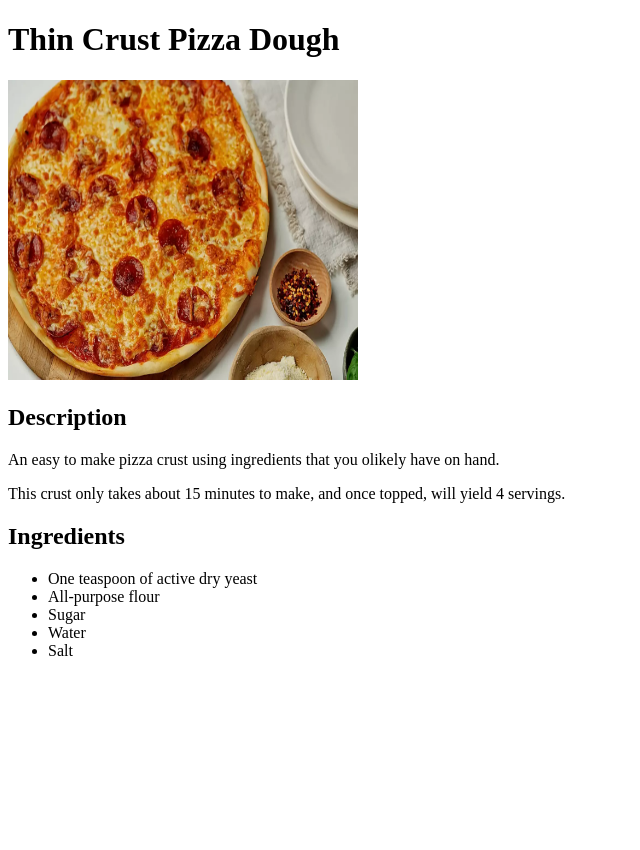
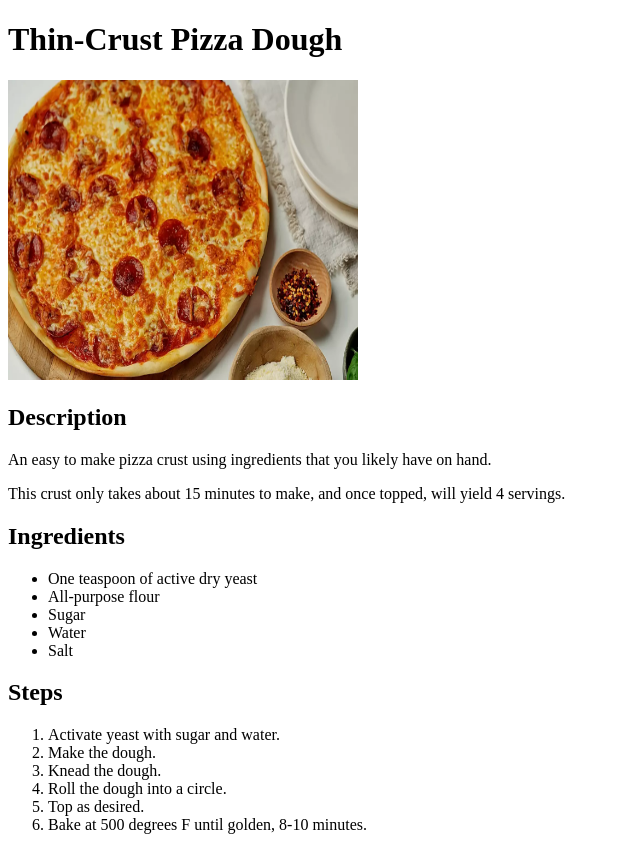
Before and after one commit to rootgm/odin-recipes, a plain HTML site: page recipes/pizza.html in a window 1280 px wide. Shown: the whole page, without its empty margins (0-640 px from the left). Before the commit the page ends 800 px from the top, so only its background shows below. Drawn offline with Linux system fonts and the light colour scheme.

Commit message:
Add steps to pizza.html

```diff
--- a/recipes/pizza.html
+++ b/recipes/pizza.html
@@ -4,18 +4,18 @@
 
     <head>
         <meta charset="UTF-8">
-        <title>Thin Crust Pizza Dough</title>
+        <title>Thin-Crust Pizza Dough</title>
     </head>
 
     <body>
 
-        <h1>Thin Crust Pizza Dough</h1>
+        <h1>Thin-Crust Pizza Dough</h1>
 
         <img src="../img/thincrustpizza.jpeg" alt="An unsliced, thincrust pepperoni pizza." height="300" width="350">
 
         <h2>Description</h2>
 
-        <p>An easy to make pizza crust using ingredients that you olikely have on hand.</p>
+        <p>An easy to make pizza crust using ingredients that you likely have on hand.</p>
         <p>This crust only takes about 15 minutes to make, and once topped, will yield 4 servings.</p>
 
         <h2>Ingredients</h2>
@@ -28,5 +28,16 @@
             <li>Salt</li>
         </ul>
 
+        <h2>Steps</h2>
+
+        <ol>
+            <li>Activate yeast with sugar and water.</li>
+            <li>Make the dough.</li>
+            <li>Knead the dough.</li>
+            <li>Roll the dough into a circle.</li>
+            <li>Top as desired.</li>
+            <li>Bake at 500 degrees F until golden, 8-10 minutes.</li>
+        </ol>
+
     </body>
 </html>
```
